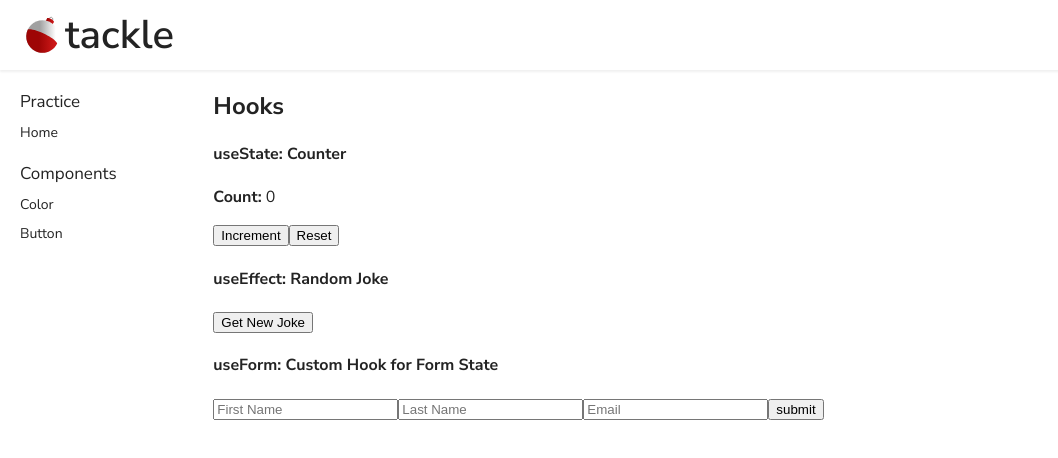
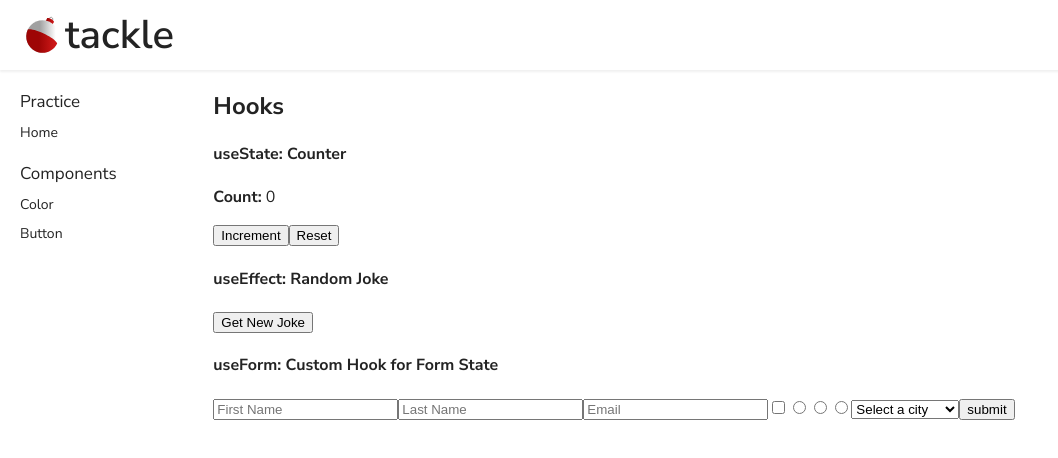
Before and after one commit to jrmoore117/practice-app, a React (Create React App) app: page / in a window 1280 px wide. Shown: the top 458 px of the page, without its empty margins (0-1058 px from the left). Built offline with nearby package versions, Linux system fonts and the light colour scheme; no server answers.

Commit message:
Add exmaple checkbox, radio, and select inputs.

```diff
--- a/src/components/examples/Form/Form.js
+++ b/src/components/examples/Form/Form.js
@@ -2,10 +2,13 @@ import React from 'react';
 import { useForm } from '../../../hooks';
 
 export const Form = () => {
-   const {form, bind, reset } = useForm({
+   const {form, bind, bindCheckbox, reset } = useForm({
       firstName: '',
       lastName: '',
-      email: ''
+      email: '',
+      promoEmails: false,
+      gender: '',
+      city: ''
    });
    const handleSubmit = (event) => {
       event.preventDefault();
@@ -19,6 +22,16 @@ export const Form = () => {
             <input type="text" placeholder="First Name" {...bind("firstName")} />
             <input type="text" placeholder="Last Name" {...bind("lastName")} />
             <input type="text" placeholder="Email" {...bind("email")} />
+            <input type="checkbox" {...bindCheckbox("promoEmails")}/>
+            <input type="radio" {...bind("gender", "male")} />
+            <input type="radio" {...bind("gender", "female")} />
+            <input type="radio" {...bind("gender", "other")} />
+            <select {...bind("city")}>
+               <option disabled value="">Select a city</option>
+               <option value="Rocklin">Rocklin</option>
+               <option value="Sacramento">Sacramento</option>
+               <option value="San Francisco">San Francisco</option>
+            </select>
             <input type="submit" value="submit" />
          </form>
       </div>
```
